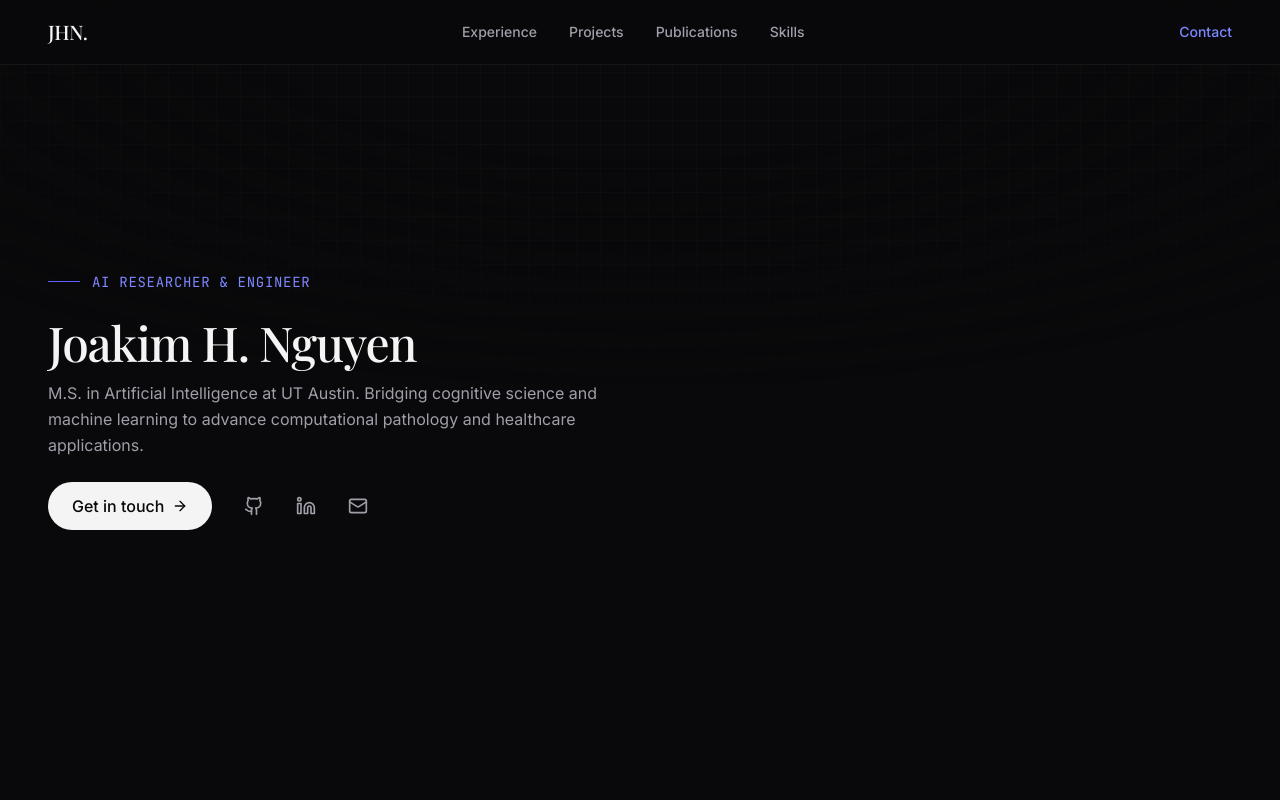
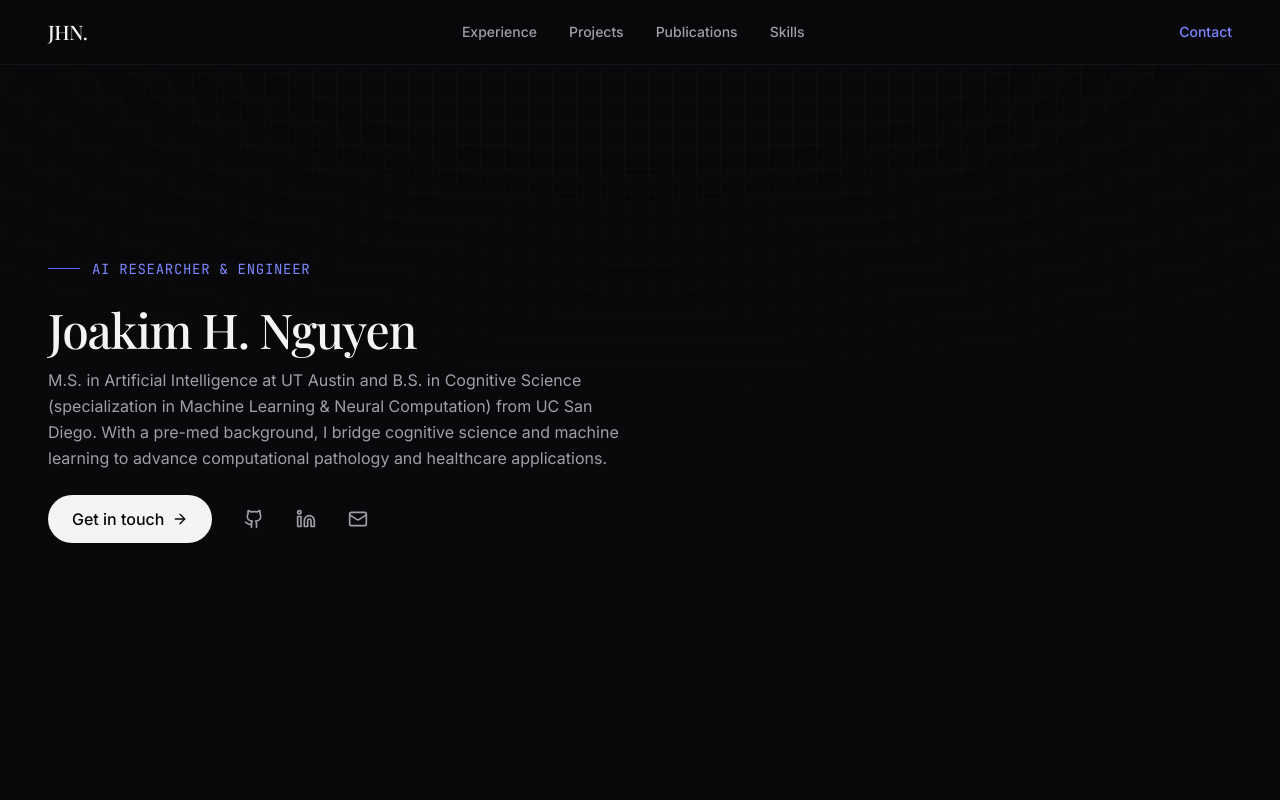
Before and after one commit to joakimawesome/joakimawesome.github.io, a Next.js app: page / in a window 1280 px wide. Shown: the top 800 px of the page. Built offline with nearby package versions, Linux system fonts and the light colour scheme; a web font is replaced by a local one.

Commit message:
Update bio, adjust experience section layout, and refine horizontal scroll behavior

```diff
--- a/components/experience.tsx
+++ b/components/experience.tsx
@@ -46,13 +46,6 @@ const experiences = [
     date: "Aug 2019 – May 2023",
     description: "Provided long-term academic tutoring across STEM subjects; developed communication and pedagogical skills over nearly 4 years.",
     tags: ["STEM Tutoring", "Pedagogy", "Communication"]
-  },
-  {
-    title: "B.S. Cognitive Science",
-    company: "UC San Diego",
-    date: "Sep 2018 – Dec 2022",
-    description: "Specialization in Machine Learning & Neural Computation. GPA: 3.5. Originally on a pre-med track, giving exposure to medicine and healthcare which shaped current AI focus.",
-    tags: ["Cognitive Science", "Machine Learning", "Neural Computation"]
   }
 ];
 
@@ -72,13 +65,26 @@ export default function Experience() {
 
       const containerRect = container.getBoundingClientRect();
 
-      // Check if mouse is within the bounds of the slider container itself
-      if (
-        e.clientY >= containerRect.top &&
-        e.clientY <= containerRect.bottom &&
-        e.clientX >= containerRect.left &&
-        e.clientX <= containerRect.right
-      ) {
+      // Find the vertical position of the cards to limit scrolling to the timeline area above them
+      const firstCard = container.querySelector('[data-timeline-card]');
+      let isInTimelineRegion = false;
+
+      if (firstCard) {
+        const cardRect = firstCard.getBoundingClientRect();
+        isInTimelineRegion =
+          e.clientY >= containerRect.top &&
+          e.clientY < cardRect.top &&
+          e.clientX >= containerRect.left &&
+          e.clientX <= containerRect.right;
+      } else {
+        isInTimelineRegion =
+          e.clientY >= containerRect.top &&
+          e.clientY <= containerRect.bottom &&
+          e.clientX >= containerRect.left &&
+          e.clientX <= containerRect.right;
+      }
+
+      if (isInTimelineRegion) {
         if (!isHovering.current) {
           isHovering.current = true;
           // Sync current scroll to avoid jumping when mouse enters the slider
@@ -153,7 +159,7 @@ export default function Experience() {
               whileInView={{ opacity: 1, x: 0 }}
               viewport={{ once: true, margin: "-50px" }}
               transition={{ duration: 0.5, delay: idx * 0.1 }}
-              className="min-w-[260px] md:min-w-[320px] max-w-[320px] flex-shrink-0 relative flex flex-col cursor-default"
+              className="min-w-[260px] md:min-w-[320px] max-w-[320px] flex-shrink-0 relative flex flex-col"
             >
               {/* Timeline Line & Dot */}
               <div className="flex items-center mb-8 relative">
@@ -166,7 +172,10 @@ export default function Experience() {
                 {exp.date}
               </div>
 
-              <div className="group bg-zinc-900/40 border border-zinc-800/60 p-4 rounded-2xl h-[230px] flex flex-col hover:bg-zinc-900/80 hover:border-indigo-500/30 transition-all duration-500 relative overflow-hidden shadow-lg hover:shadow-indigo-500/5">
+              <div
+                data-timeline-card
+                className="group bg-zinc-900/40 border border-zinc-800/60 p-4 rounded-2xl h-[230px] flex flex-col hover:bg-zinc-900/80 hover:border-indigo-500/30 transition-all duration-500 relative overflow-hidden shadow-lg hover:shadow-indigo-500/5 cursor-default"
+              >
 
                 {/* Header (Always visible) */}
                 <div className="relative z-10 flex justify-between items-start">
--- a/components/hero.tsx
+++ b/components/hero.tsx
@@ -21,7 +21,7 @@ export default function Hero() {
         </h1>
 
         <p className="text-base text-zinc-400 max-w-xl mb-6 leading-relaxed">
-          M.S. in Artificial Intelligence at UT Austin. Bridging cognitive science and machine learning to advance computational pathology and healthcare applications.
+          M.S. in Artificial Intelligence at UT Austin and B.S. in Cognitive Science (specialization in Machine Learning & Neural Computation) from UC San Diego. With a pre-med background, I bridge cognitive science and machine learning to advance computational pathology and healthcare applications.
         </p>
 
         <div className="flex flex-wrap items-center gap-6">
```
Also changed, not shown: 1 other file (tests, documents, lock files or other folders).
